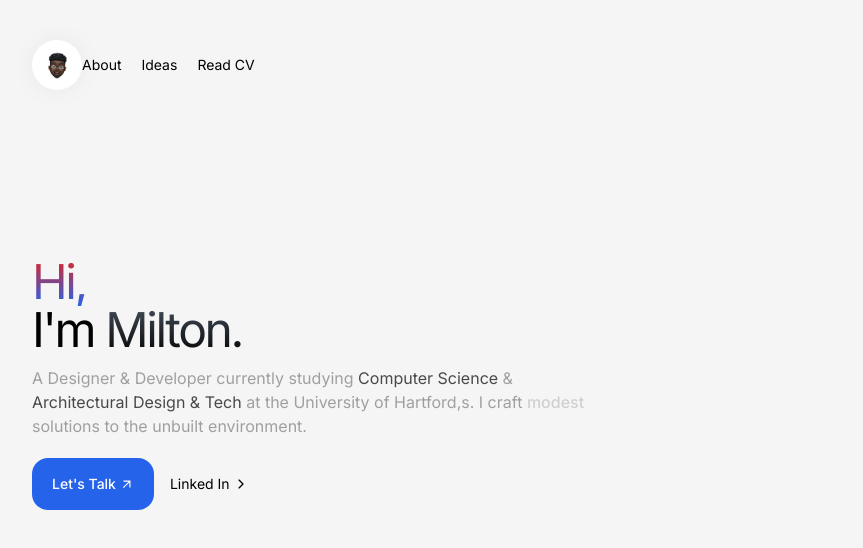
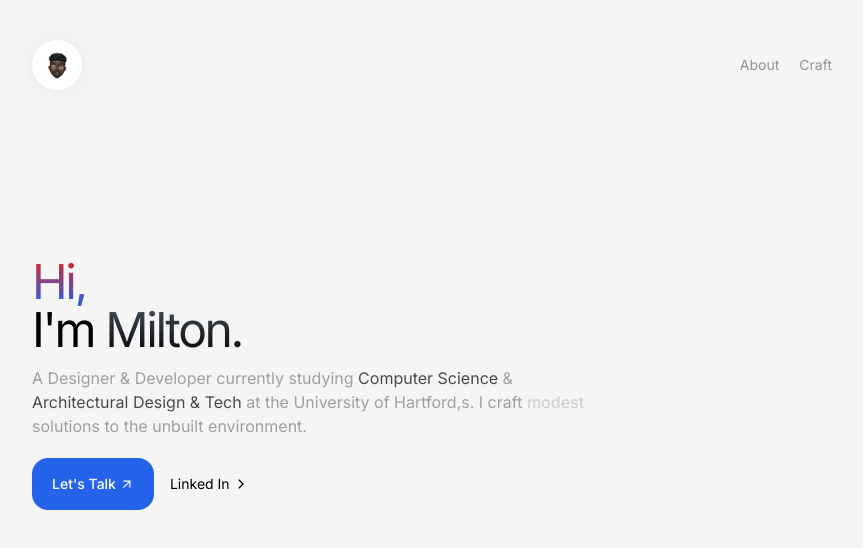
Before and after one commit to mmupfumir/mmupfumira-portfolio, a Next.js app in the folder port/: page / in a window 1280 px wide. Shown: the top 548 px of the page, without its empty margins (208-1071 px from the left). Built offline with nearby package versions, Linux system fonts and the light colour scheme.

Commit message:
Added Nav Links

```diff
--- a/port/src/sections/Header.tsx
+++ b/port/src/sections/Header.tsx
@@ -4,8 +4,8 @@ import headshot from "@/assets/headshot.png";
 
 export const Header = () => {
   return (
-    <header className="py-10 sticky">
-      <div className="container flex items-center">
+    <header className="md:py-10 sm:py-5 sticky">
+      <div className="container flex items-center justify-between">
         <Image
           src={headshot}
           alt="Memoji"
@@ -13,25 +13,19 @@ export const Header = () => {
           height={50} // Adjust the width and height as needed
           className="rounded-full object-cover shadow-[0px_0px_20px_#E8E8E8]"
         />
-        <nav className="flex justify-end text-right gap-5">
-          <a href="https://www.linkedin.com/in/milton-mupfumira/" target="_blank" rel="noopener noreferrer" className="text-sm">
-            <div className="text-black">
+        <nav className="flex gap-5">
+          <a href="" target="_blank" rel="noopener noreferrer" className="text-sm">
+            <div className="text-black/40 hover:text-black hover-transition duration-300">
               About
             </div>
           </a>
-          <a href="https://www.linkedin.com/in/milton-mupfumira/" target="_blank" rel="noopener noreferrer" className="text-sm">
-            <div className="text-black">
-              Ideas
-            </div>
-          </a>
-          <a href="https://www.linkedin.com/in/milton-mupfumira/" target="_blank" rel="noopener noreferrer" className="text-sm">
-            <div className="text-black">
-              Read CV
+          <a href="" target="_blank" rel="noopener noreferrer" className="text-sm">
+            <div className="text-black/40 hover:text-black hover-transition duration-300">
+              Craft
             </div>
           </a>
         </nav>
       </div>
-
     </header>
   );
 };
```
